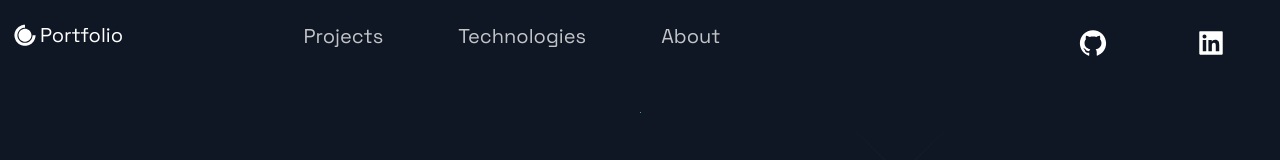
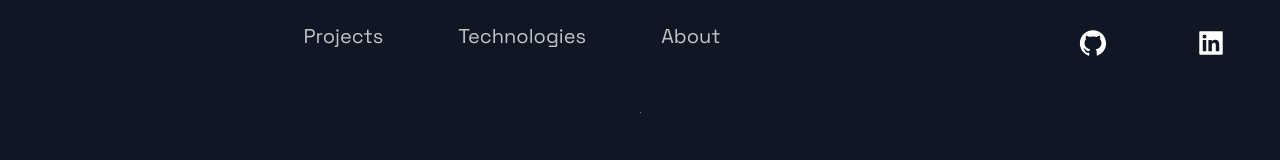
Before and after one commit to bryan-arriaga/portfolio_website, a Next.js app: page / in a window 1280 px wide. Shown: the top 160 px of the page. Built offline with nearby package versions, Linux system fonts and the light colour scheme.

Commit message:
remove text and logo from header

```diff
--- a/src/components/Header/Header.js
+++ b/src/components/Header/Header.js
@@ -18,7 +18,7 @@ const Header = () => (
     <Div1>
       <Link href="/">
         <a style={{ display: "flex", alignItems: "center", color: "white", marginBottom: "20px" }}>
-          <DiCssdeck size="3rem" /> <Span>Portfolio</Span>
+
         </a>
       </Link>
     </Div1>
```
